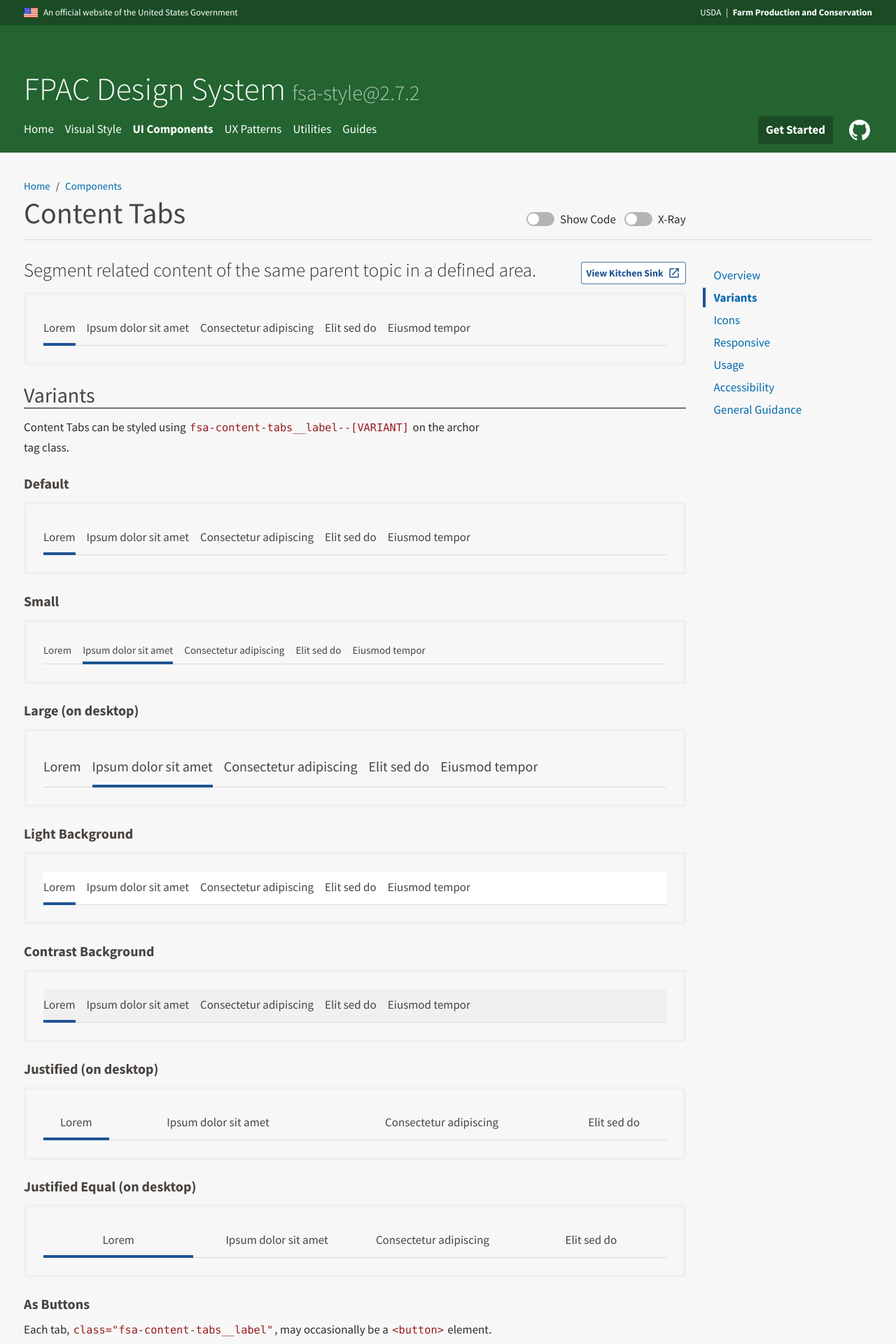
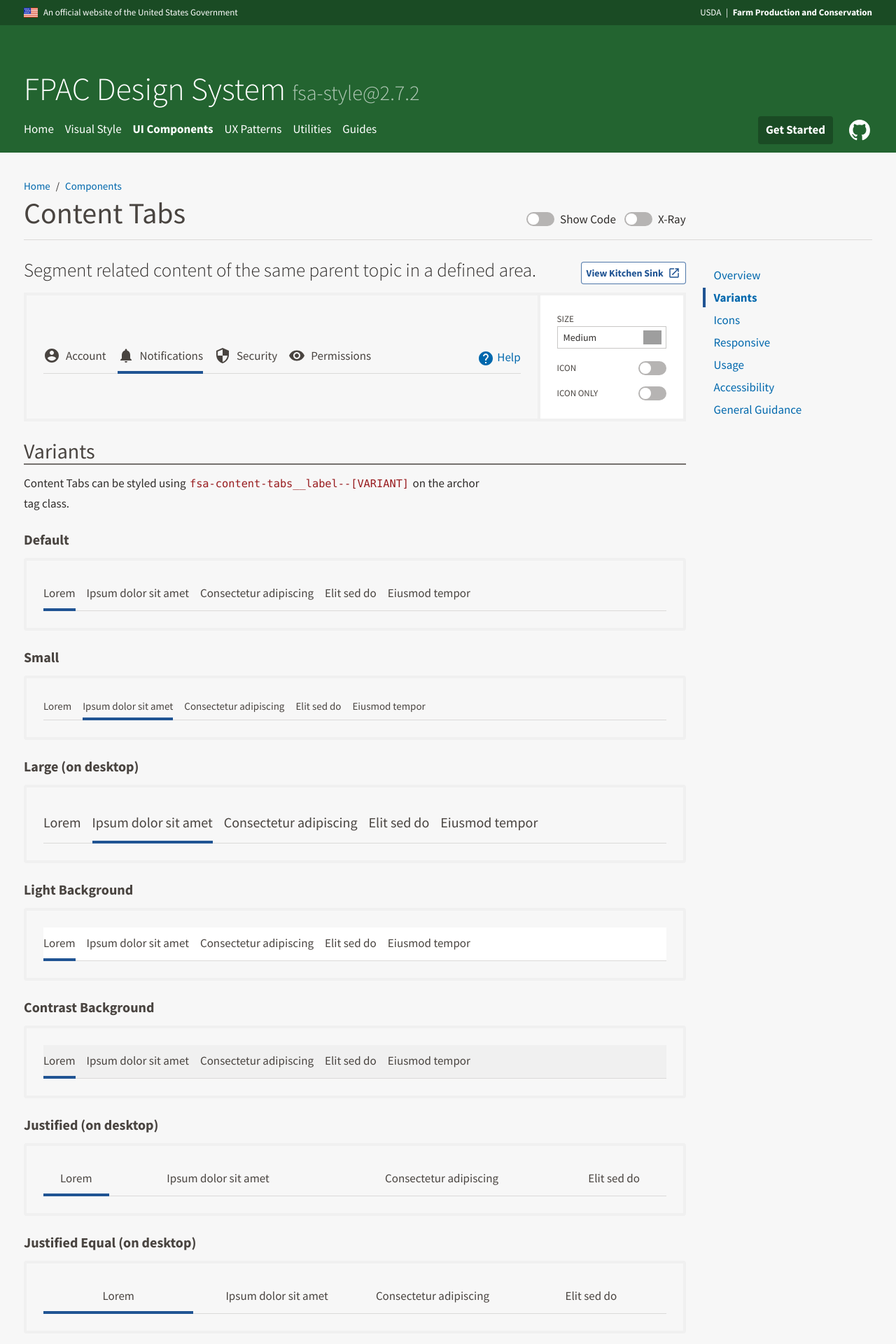
Before and after one commit to USDA-FSA/fsa-design-system, a Jekyll site: the page built from components/content-tabs/index.md, in a window 1280 px wide. Shown: the top 1920 px of the page at 70% size. Built offline with Jekyll 4.4.1, drawn with Linux system fonts in a browser that asks for light colours; grey boxes are pictures that could not be loaded.

Commit message:
Prototyping Combinator: Content Tabs initial

```diff
--- a/components/content-tabs/index.md
+++ b/components/content-tabs/index.md
@@ -9,35 +9,78 @@
 custom_js: ["ga/ga-tracker.js", "ga/generic.js"]
 ---
 
-<div class="ds-preview">
-  <div class="fsa-content-tabs">
-    <ul class="fsa-content-tabs__list">
-      <li class="fsa-content-tabs__item">
-        <a class="fsa-content-tabs__label fsa-content-tabs__label--active" aria-current="step" href="/link.html">
-          <span class="fsa-content-tabs__label-text">Lorem</span>
+<div class="ds-combinator">
+  <div class="ds-combinator__props">
+    <h3 class="fsa-sr-only">Props</h3>
+    <div class="fsa-field ds-combinator__item">
+      <label class="fsa-field__label fsa-text--h6 ds-combinator__label" for="combinatorSize">Size</label>
+      <select class="fsa-select fsa-select--small fsa-field__item" id="combinatorSize" name="combinatorSize" data-behavior="combinator-select-many" data-select-targets="#combinatorTarget .fsa-content-tabs__label-text" data-remove="fsa-content-tabs__label--small fsa-content-tabs__label--medium fsa-content-tabs__label--large">
+        <option value="fsa-content-tabs__label--small">Small</option>
+        <option value="" selected="selected">Medium</option>
+        <option value=" fsa-content-tabs__label--large">Large</option>
+      </select>
+    </div>
+    <div class="fsa-field ds-combinator__item ds-combinator__item--inline">
+      <label class="fsa-field__label fsa-text--h6 ds-combinator__label" for="combinatorIconLeft">Icon</label>
+      <label class="fsa-switch ds-combinator__switch">
+        <input type="checkbox" class="fsa-switch__checkbox" id="combinatorIconLeft" name="combinatorIconLeft" data-behavior="combinator-toggle-item" data-toggle-target="#combinatorIconSampleLeft">
+        <span class="fsa-switch__track"></span>
+      </label>
+    </div>
+    <div class="fsa-field ds-combinator__item ds-combinator__item--inline">
+      <label class="fsa-field__label fsa-text--h6 ds-combinator__label" for="combinatorIconOnly">Icon Only</label>
+      <label class="fsa-switch ds-combinator__switch">
+        <input type="checkbox" class="fsa-switch__checkbox" id="combinatorIconOnly" name="combinatorIconOnly" data-behavior="combinator-toggle-icon-only" data-label-target="#combinatorTextLabel">
+        <span class="fsa-switch__track"></span>
+      </label>
+    </div>
+  </div>
+  <div class="ds-combinator__preview">
+    <h3 class="fsa-sr-only">Props Demo</h3>
+    <div class="fsa-content-tabs" id="combinatorTarget">
+      <ul class="fsa-content-tabs__list">
+        <li class="fsa-content-tabs__item">
+          <a class="fsa-content-tabs__label" href="/link.html">
+            <span class="fsa-content-tabs__label-text">
+              <svg class="fsa-icon fsa-icon--size-2 combinatorIconSample" aria-hidden="true" focusable="false" role="img" fill="#494440" xmlns="http://www.w3.org/2000/svg" width="24" height="24" viewBox="0 0 24 24"><path d="M12 2C6.48 2 2 6.48 2 12s4.48 10 10 10 10-4.48 10-10S17.52 2 12 2zm0 3c1.66 0 3 1.34 3 3s-1.34 3-3 3-3-1.34-3-3 1.34-3 3-3zm0 14.2c-2.5 0-4.71-1.28-6-3.22.03-1.99 4-3.08 6-3.08 1.99 0 5.97 1.09 6 3.08-1.29 1.94-3.5 3.22-6 3.22z"></path></svg>
+              Account
+            </span>
+          </a>
+        </li>
+        <li class="fsa-content-tabs__item">
+          <a class="fsa-content-tabs__label fsa-content-tabs__label--active" aria-current="step" href="/link.html">
+            <span class="fsa-content-tabs__label-text">
+              <svg class="fsa-icon fsa-icon--size-2 combinatorIconSample" aria-hidden="true" focusable="false" role="img" fill="#494440" width="24" height="24" viewBox="0 0 24 24" xmlns="http://www.w3.org/2000/svg"><path d="M12 22c1.1 0 2-.9 2-2h-4c0 1.1.89 2 2 2zm6-6v-5c0-3.07-1.64-5.64-4.5-6.32V4c0-.83-.67-1.5-1.5-1.5s-1.5.67-1.5 1.5v.68C7.63 5.36 6 7.92 6 11v5l-2 2v1h16v-1l-2-2z"></path></svg>
+              Notifications
+            </span>
+          </a>
+        </li>
+        <li class="fsa-content-tabs__item">
+          <a class="fsa-content-tabs__label" href="/link.html">
+            <span class="fsa-content-tabs__label-text">
+              <svg class="fsa-icon fsa-icon--size-2 combinatorIconSample" aria-hidden="true" focusable="false" role="img" fill="#494440" xmlns="http://www.w3.org/2000/svg" width="24" height="24" viewBox="0 0 24 24"><path d="M12 1L3 5v6c0 5.55 3.84 10.74 9 12 5.16-1.26 9-6.45 9-12V5l-9-4zm0 10.99h7c-.53 4.12-3.28 7.79-7 8.94V12H5V6.3l7-3.11v8.8z"></path></svg>
+              Security
+            </span>
+          </a>
+        </li>
+        <li class="fsa-content-tabs__item">
+          <a class="fsa-content-tabs__label" href="/link.html">
+            <span class="fsa-content-tabs__label-text">
+              <svg class="fsa-icon fsa-icon--size-2 combinatorIconSample" aria-hidden="true" focusable="false" role="img" fill="#494440" xmlns="http://www.w3.org/2000/svg" width="24" height="24" viewBox="0 0 24 24"><path d="M12 4.5C7 4.5 2.73 7.61 1 12c1.73 4.39 6 7.5 11 7.5s9.27-3.11 11-7.5c-1.73-4.39-6-7.5-11-7.5zM12 17c-2.76 0-5-2.24-5-5s2.24-5 5-5 5 2.24 5 5-2.24 5-5 5zm0-8c-1.66 0-3 1.34-3 3s1.34 3 3 3 3-1.34 3-3-1.34-3-3-3z"></path></svg>
+              Permissions
+            </span>
+          </a>
+        </li>
+      </ul>
+      <div class="fsa-content-tabs__aside">
+        <a href="/link.html" onclick="alert('A text link is but one example of what can go here.')" class="fsa-text-align--right">
+          <span class="fsa-level fsa-level--inline fsa-level--gutter-xxs">
+            <span><svg class="fsa-icon fsa-icon--size-2" aria-hidden="true" focusable="false" role="img" xmlns="http://www.w3.org/2000/svg" width="24" height="24" viewBox="0 0 24 24"><path d="M12 2C6.48 2 2 6.48 2 12s4.48 10 10 10 10-4.48 10-10S17.52 2 12 2zm1 17h-2v-2h2v2zm2.07-7.75l-.9.92C13.45 12.9 13 13.5 13 15h-2v-.5c0-1.1.45-2.1 1.17-2.83l1.24-1.26c.37-.36.59-.86.59-1.41 0-1.1-.9-2-2-2s-2 .9-2 2H8c0-2.21 1.79-4 4-4s4 1.79 4 4c0 .88-.36 1.68-.93 2.25z"></path></svg></span>
+            <span>Help</span>
+          </span>
         </a>
-      </li>
-      <li class="fsa-content-tabs__item">
-        <a class="fsa-content-tabs__label" href="/link.html">
-          <span class="fsa-content-tabs__label-text">Ipsum dolor sit amet</span>
-        </a>
-      </li>
-      <li class="fsa-content-tabs__item">
-        <a class="fsa-content-tabs__label" href="/link.html">
-          <span class="fsa-content-tabs__label-text">Consectetur adipiscing</span>
-        </a>
-      </li>
-      <li class="fsa-content-tabs__item">
-        <a class="fsa-content-tabs__label" href="/link.html">
-          <span class="fsa-content-tabs__label-text">Elit sed do</span>
-        </a>
-      </li>
-      <li class="fsa-content-tabs__item">
-        <a class="fsa-content-tabs__label" href="/link.html">
-          <span class="fsa-content-tabs__label-text">Eiusmod tempor</span>
-        </a>
-      </li>
-    </ul>
+      </div>
+    </div>
   </div>
 </div>
 
```
Also changed, not shown: _sass/components/_ds.combinator.scss (+7 -0 lines), js/components/ds.combinator.js (+17 -2 lines), css/fsa-design-system.css, css/fsa-design-system.min.css, js/fsa-design-system.js, js/fsa-design-system.min.js, 2 other files.
